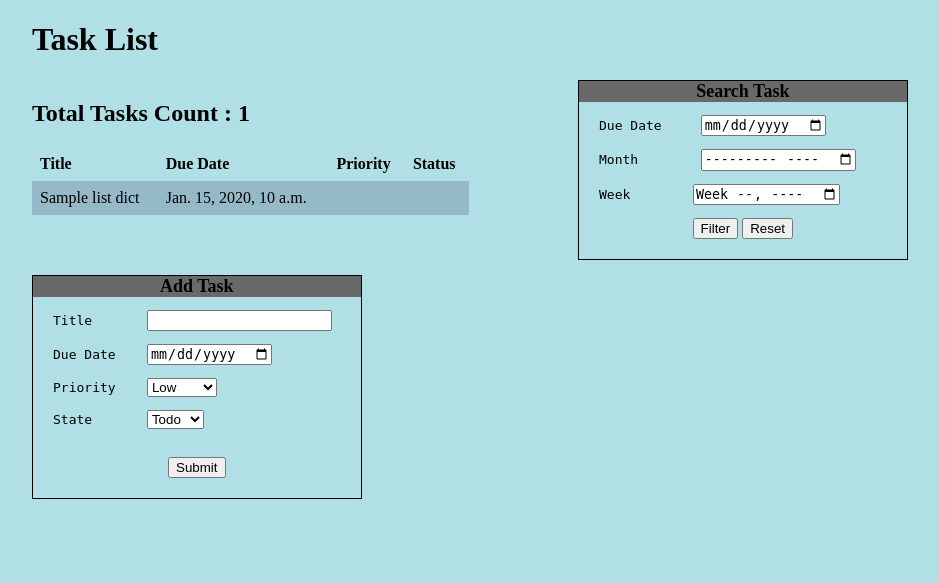
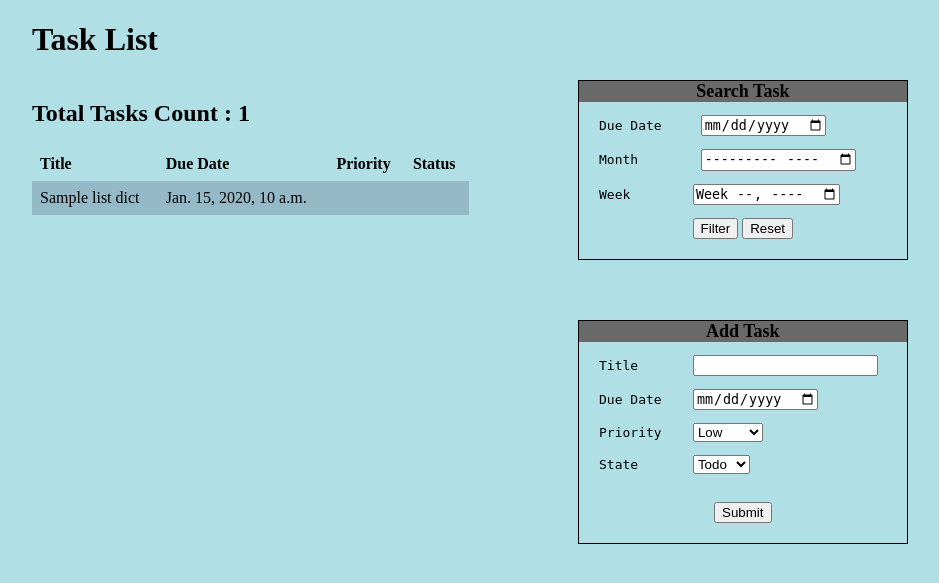
Before and after one commit to amit28kumar/codebase, a Django app: template app/templates/status_report.html in a window 1280 px wide. Shown: the top 583 px of the page, without its empty margins (148-1087 px from the left). Run offline with Django 3.2, Linux system fonts and the light colour scheme; the template is opened without the code that fills it: most values are stand-ins (such as "Sample title", 1, 10 or a date in 2020); parts of the project's set-up code (start-up, migrations or seed data) failed here and were passed over.

Commit message:
html bug fix

```diff
--- a/app/templates/status_report.html
+++ b/app/templates/status_report.html
@@ -52,7 +52,7 @@
       }
 
       function resetTask(){
-            location.replace("http://localhost:8000/report/");
+            location.replace(window.location);
       }
 
      function  updateTask(sel, id){
@@ -97,7 +97,7 @@
      }
   </script>
     <h1>Task List</h1>
-    <div id="task_count" style="float:left;width:50%">
+    <div id="task_count" style="float:left;width:50%;min-height: 400px;">
         <h2>Total Tasks Count : {{count}}</h2>
         <table>
             <tr>
```
Also changed, not shown: 1 other file.
